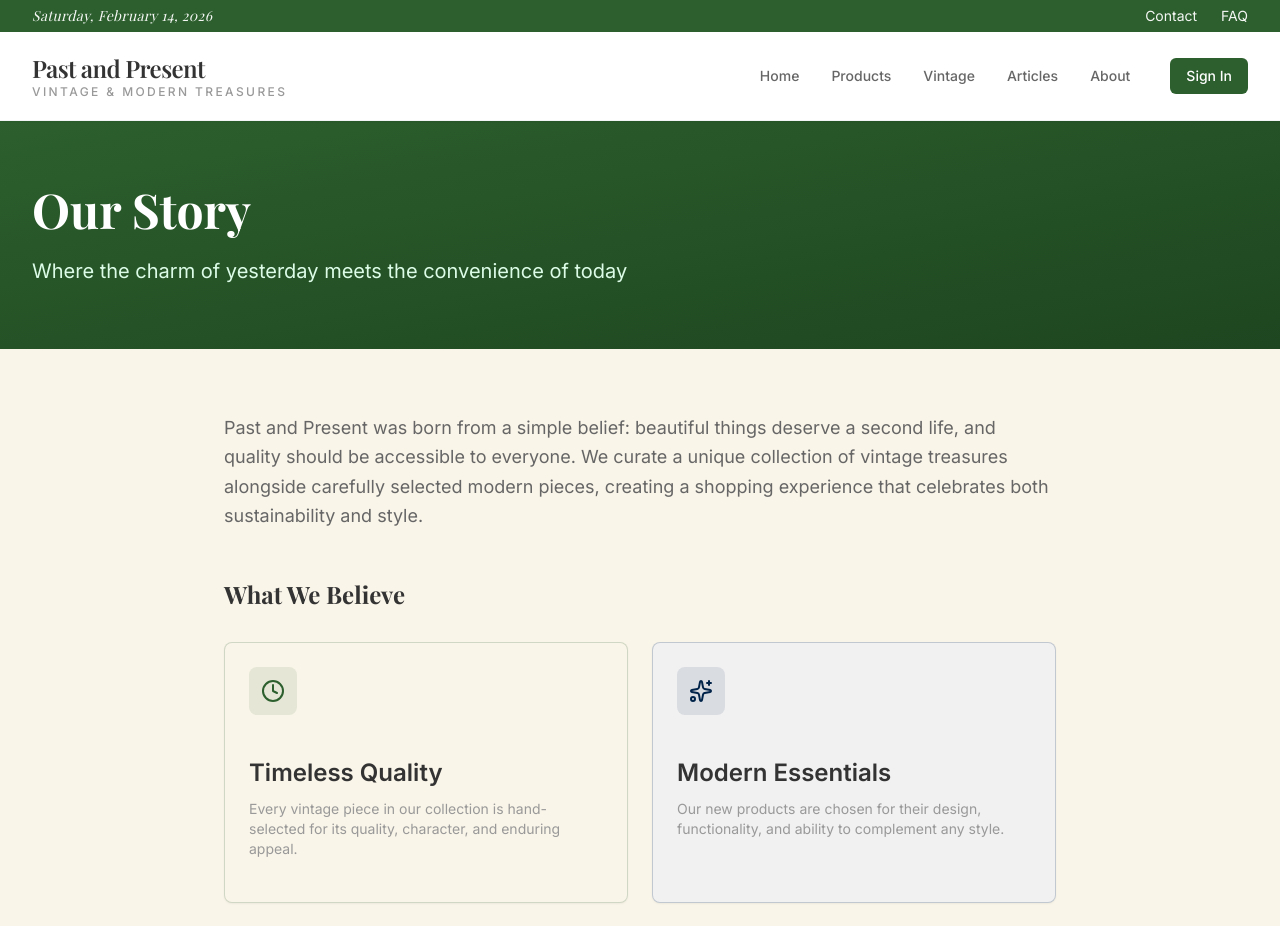
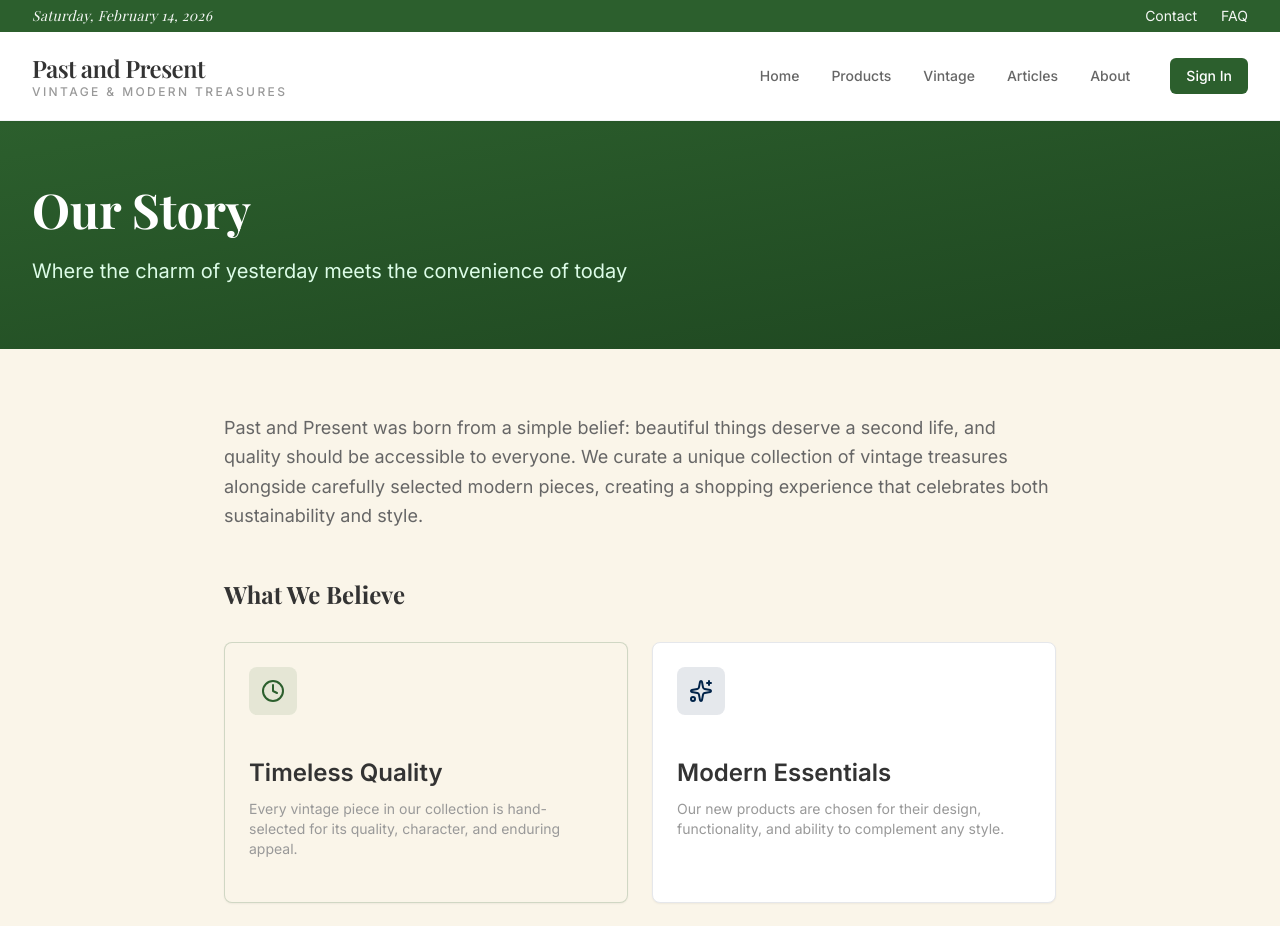
Before and after one commit to JBeggs/past-and-present, a Next.js app: page /about in a window 1280 px wide. Shown: the top 926 px of the page. Built offline with nearby package versions, Linux system fonts and the light colour scheme; no server answers; a web font is replaced by a local one.

Commit message:
order view

```diff
--- a/src/app/about/page.tsx
+++ b/src/app/about/page.tsx
@@ -60,7 +60,7 @@ export default async function AboutPage() {
                   </p>
                 </div>
 
-                <div className="card-modern p-6">
+                <div className="card p-6">
                   <div className="w-12 h-12 bg-modern-primary/10 rounded-lg flex items-center justify-center mb-4">
                     <Sparkles className="w-6 h-6 text-modern-primary" />
                   </div>
--- a/src/app/articles/page.tsx
+++ b/src/app/articles/page.tsx
@@ -96,7 +96,6 @@ export default async function ArticlesPage({ searchParams }: ArticlesPageProps)
 
           {/* Category Pills */}
           <div className="flex flex-wrap items-center gap-2">
-            <span className="text-xs font-semibold uppercase tracking-wider text-text-muted mr-1 self-center">Category:</span>
             <Link
               href="/articles"
               className={`px-4 py-2 rounded-full text-sm font-medium transition-colors ${
--- a/src/components/layout/ClientHeader.tsx
+++ b/src/components/layout/ClientHeader.tsx
@@ -2,12 +2,13 @@
 
 import { useState, useEffect } from 'react'
 import Link from 'next/link'
-import { ShoppingCart, User, LogOut } from 'lucide-react'
+import { ShoppingCart, User, LogOut, Package } from 'lucide-react'
 import { useAuth } from '@/contexts/AuthContext'
 import { useCart } from '@/contexts/CartContext'
 
 export default function ClientHeader() {
-  const { user, signOut, loading: authLoading } = useAuth()
+  const { user, profile, signOut, loading: authLoading } = useAuth()
+  const isAdmin = profile?.role === 'admin' || profile?.role === 'business_owner'
   const { itemCount, loading: cartLoading } = useCart()
   const [mounted, setMounted] = useState(false)
 
@@ -42,6 +43,16 @@ export default function ClientHeader() {
 
           {user ? (
         <div className="flex items-center space-x-3">
+          {isAdmin && (
+            <Link
+              href="/admin/orders"
+              className="p-2 text-text hover:text-vintage-primary transition-colors"
+              aria-label="View orders"
+              title="Orders"
+            >
+              <Package className="w-5 h-5" />
+            </Link>
+          )}
           <Link
             href="/profile"
             className="p-2 text-text hover:text-vintage-primary transition-colors"
```
